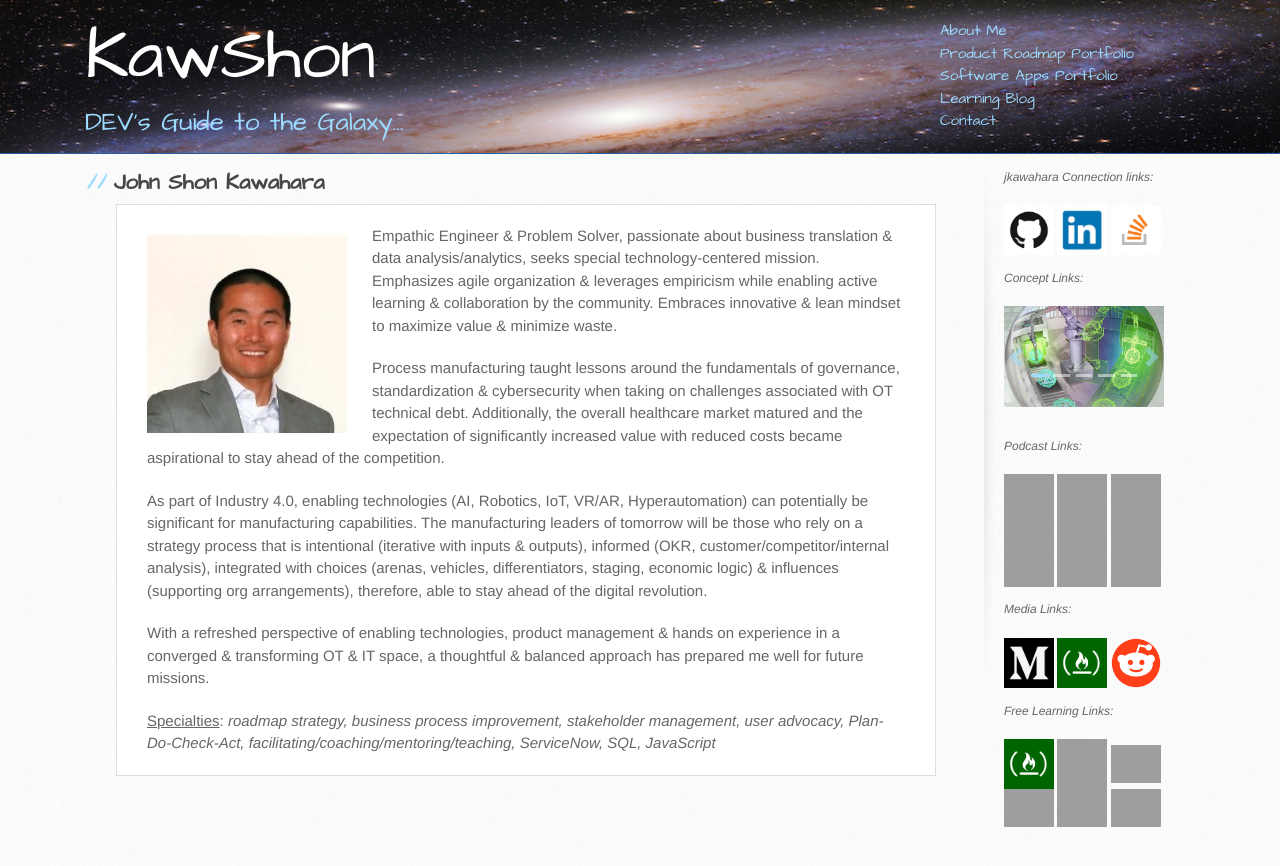
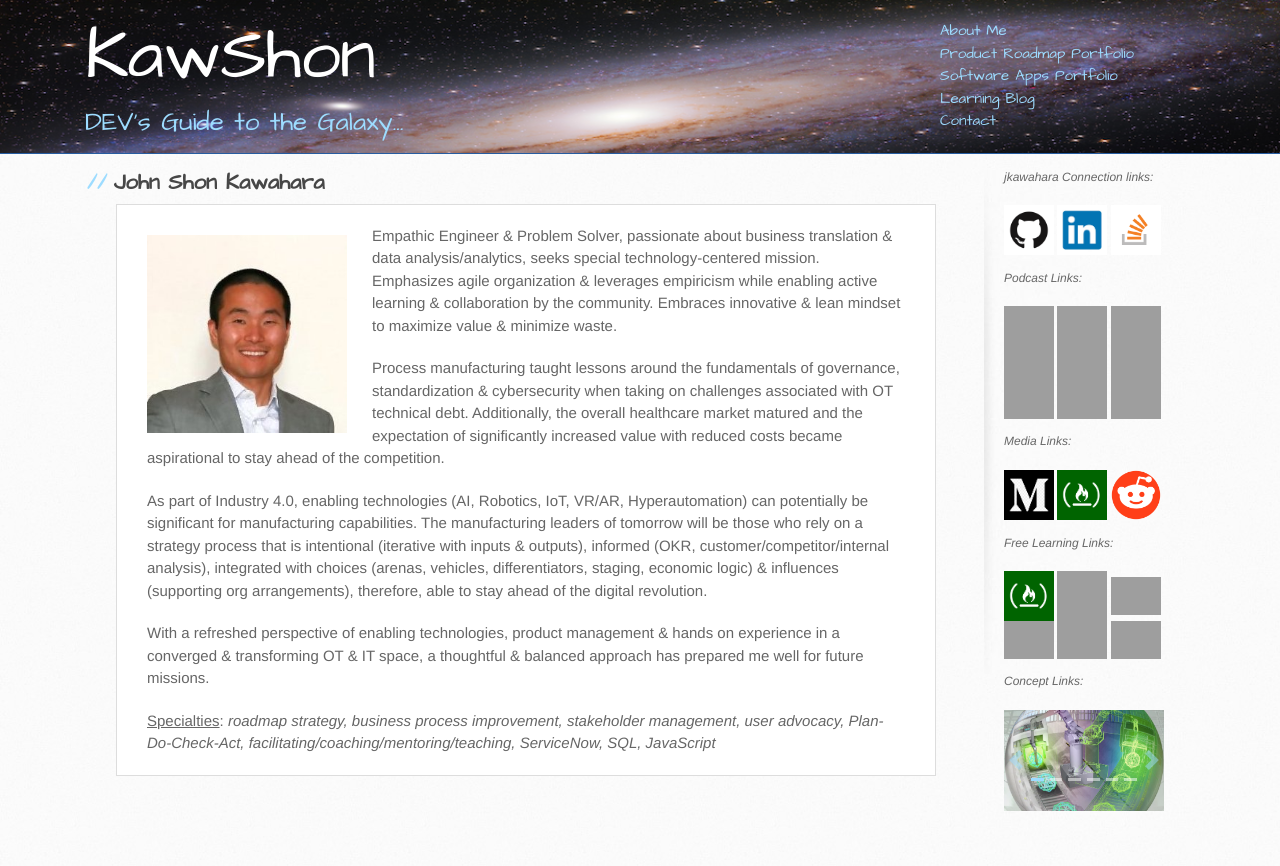
Before and after one commit to jkawahara/jkawahara.github.io, a Jekyll site: the page built from index.html, in a window 1280 px wide, cut to the strip 0-866 px from the top of the page. Built offline with Jekyll 4.4.1, drawn with Linux system fonts in a browser that asks for light colours; grey boxes are pictures that could not be loaded.

Commit message:
update sidebar

```diff
--- a/_includes/links.html
+++ b/_includes/links.html
@@ -2,6 +2,30 @@
   <p><em>jkawahara Connection links:</em></p>
     {% for item in site.data.sidebar.links %}
       {% if item.type == "Connection" %}
+        <a href="{{ item.url }}"><img src="{{ item.img }}" class="social" alt="{{ item.title }}" width="50"></a>
+      {% endif %}
+    {% endfor %}
+  <br><br>
+
+  <p><em>Podcast Links:</em></p>
+    {% for item in site.data.sidebar.links %}
+      {% if item.type == "Podcast" %}
+        <a href="{{ item.url }}"><img src="{{ item.img }}" class="social" alt="{{ item.title }}" width="50"></a>
+      {% endif %}
+    {% endfor %}
+  <br><br>
+
+  <p><em>Media Links:</em></p>
+    {% for item in site.data.sidebar.links %}
+      {% if item.type == "Media" %}
+        <a href="{{ item.url }}"><img src="{{ item.img }}" class="social" alt="{{ item.title }}" width="50"></a>
+      {% endif %}
+    {% endfor %}
+  <br><br>
+
+  <p><em>Free Learning Links:</em></p>
+    {% for item in site.data.sidebar.links %}
+      {% if item.type == "Learning" %}
         <a href="{{ item.url }}"><img src="{{ item.img }}" class="social" alt="{{ item.title }}" width="50"></a>
       {% endif %}
     {% endfor %}
@@ -37,28 +61,4 @@
       </a>
     </div>
   <br><br>
-
-  <p><em>Podcast Links:</em></p>
-    {% for item in site.data.sidebar.links %}
-      {% if item.type == "Podcast" %}
-        <a href="{{ item.url }}"><img src="{{ item.img }}" class="social" alt="{{ item.title }}" width="50"></a>
-      {% endif %}
-    {% endfor %}
-  <br><br>
-
-  <p><em>Media Links:</em></p>
-    {% for item in site.data.sidebar.links %}
-      {% if item.type == "Media" %}
-        <a href="{{ item.url }}"><img src="{{ item.img }}" class="social" alt="{{ item.title }}" width="50"></a>
-      {% endif %}
-    {% endfor %}
-  <br><br>
-
-  <p><em>Free Learning Links:</em></p>
-    {% for item in site.data.sidebar.links %}
-      {% if item.type == "Learning" %}
-        <a href="{{ item.url }}"><img src="{{ item.img }}" class="social" alt="{{ item.title }}" width="50"></a>
-      {% endif %}
-    {% endfor %}
-  <br><br>
 </aside>
```
Also changed, not shown: _data/sidebar.yml (+4 -4 lines).
